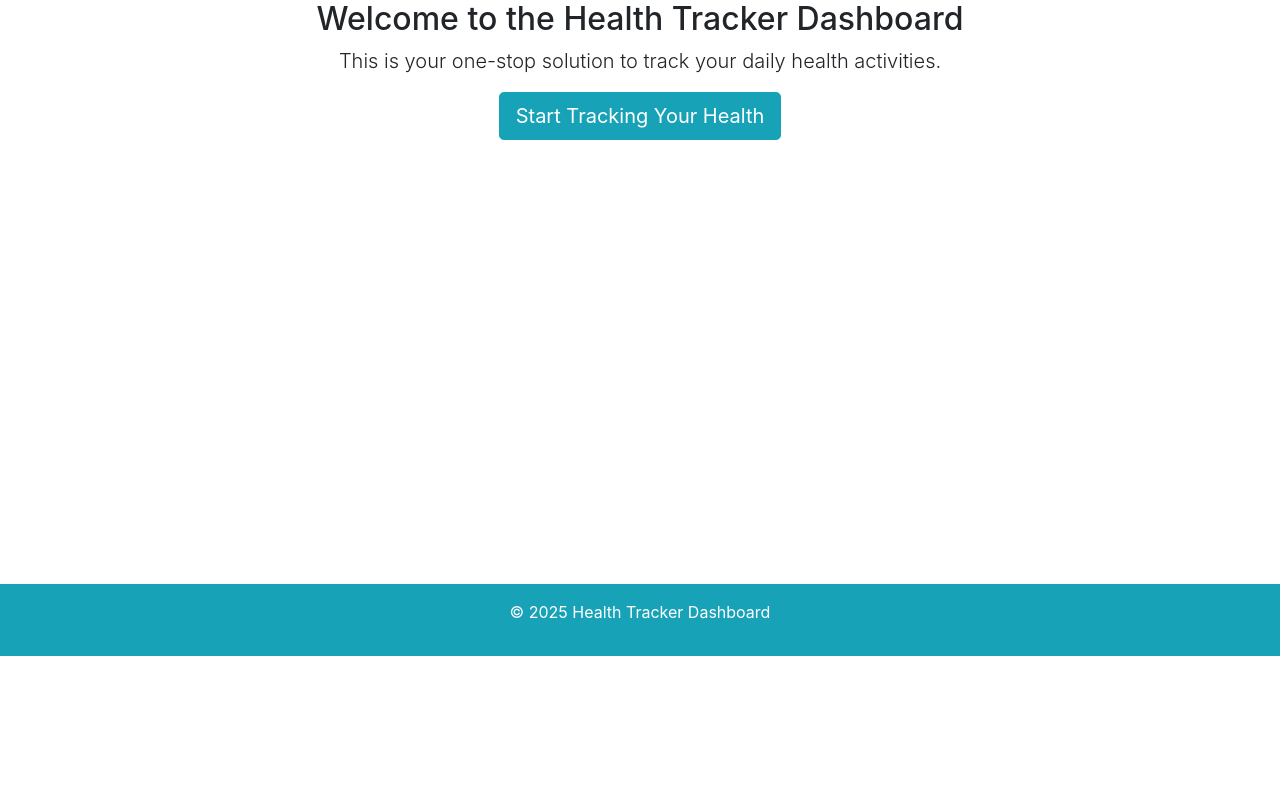
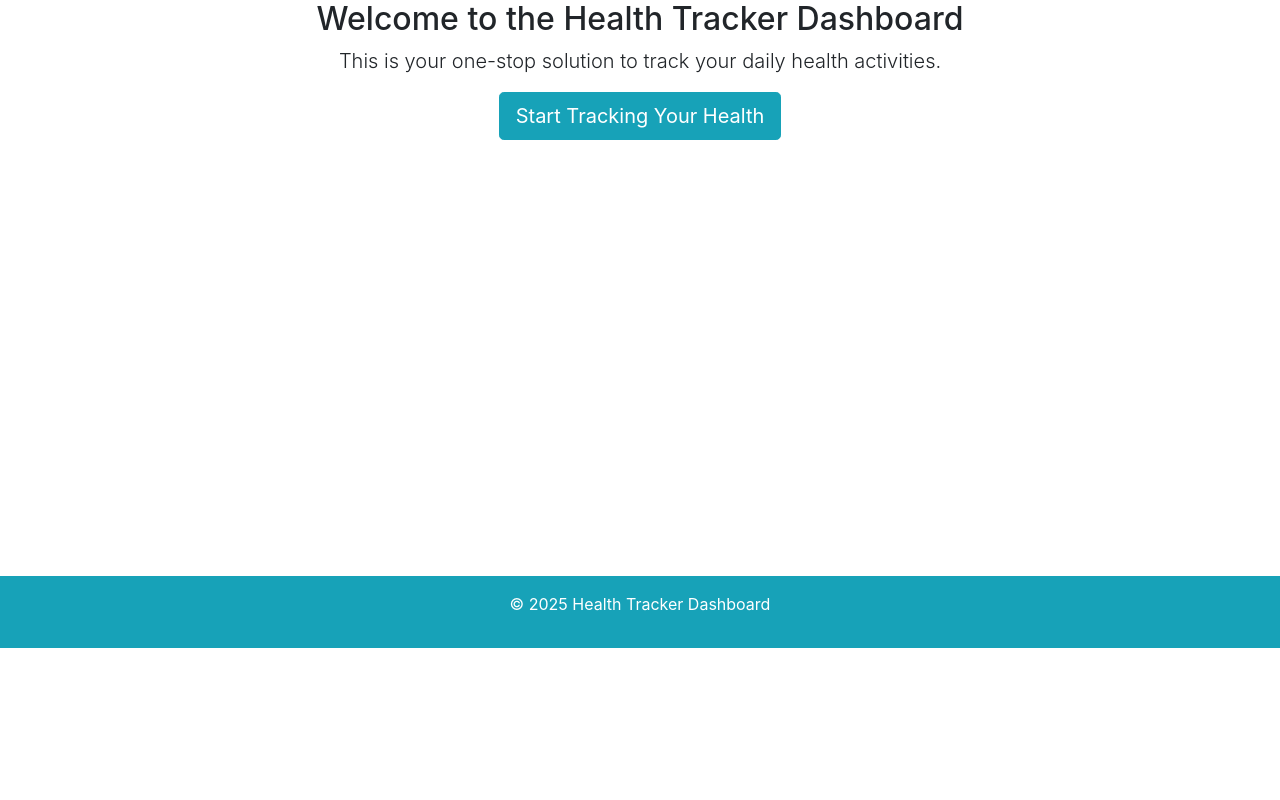
Before and after one commit to sendersk/health-tracker-dashboard, a Flask app: page / in a window 1280 px wide. Shown: the part 152-952 px from the top of the page. Before the commit the page ends 808 px from the top, so only its background shows below. Run offline with Flask 3, Linux system fonts and the light colour scheme; some libraries are stand-ins or nearby versions.

Commit message:
Pin footer to the bottom of the page

```diff
--- a/static/css/style.css
+++ b/static/css/style.css
@@ -1,5 +1,15 @@
 /* Custom Styles for Health Tracker Dashboard */
 
 main.container {
-    height: 560px
+    height: 100vh
 }
+
+footer {
+  position: fixed;
+  bottom: 0;
+  width: 100%;
+  background: #333;
+  color: white;
+  text-align: center;
+  padding: 1rem;
+}
```
